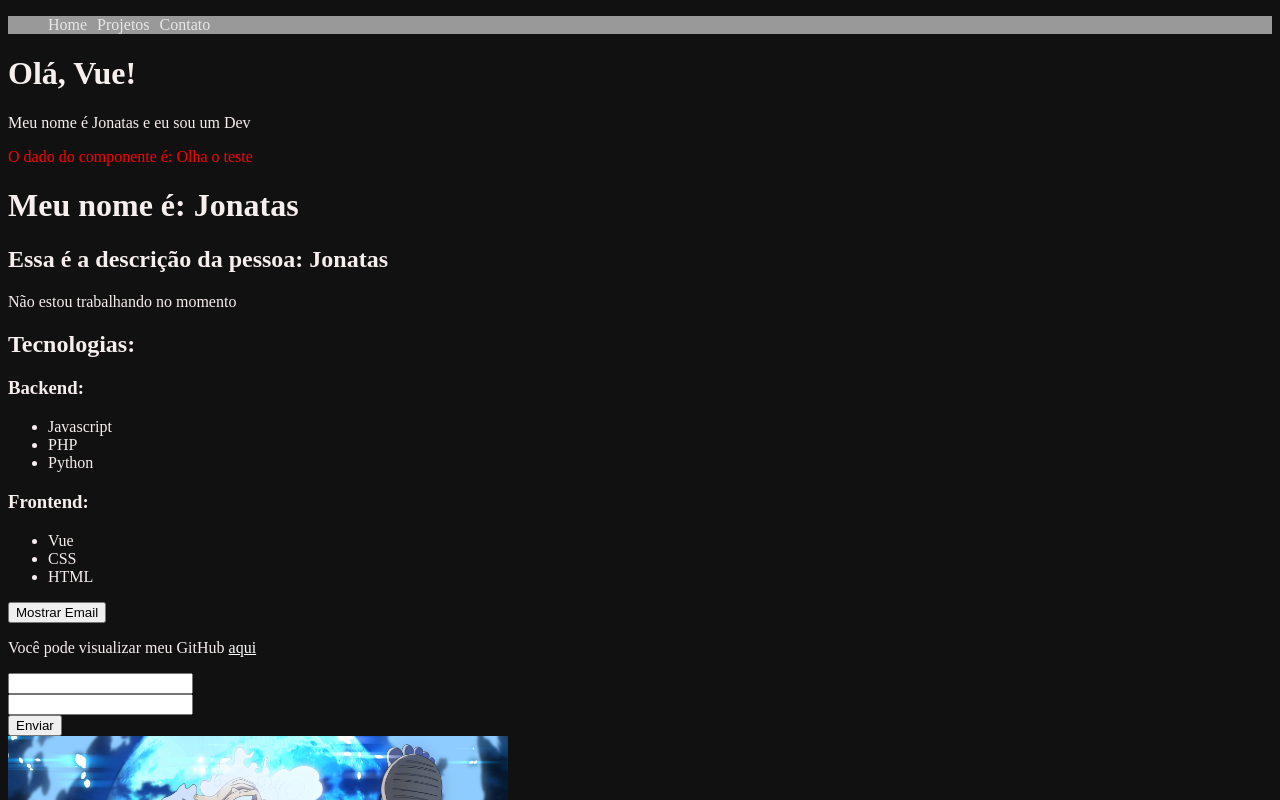
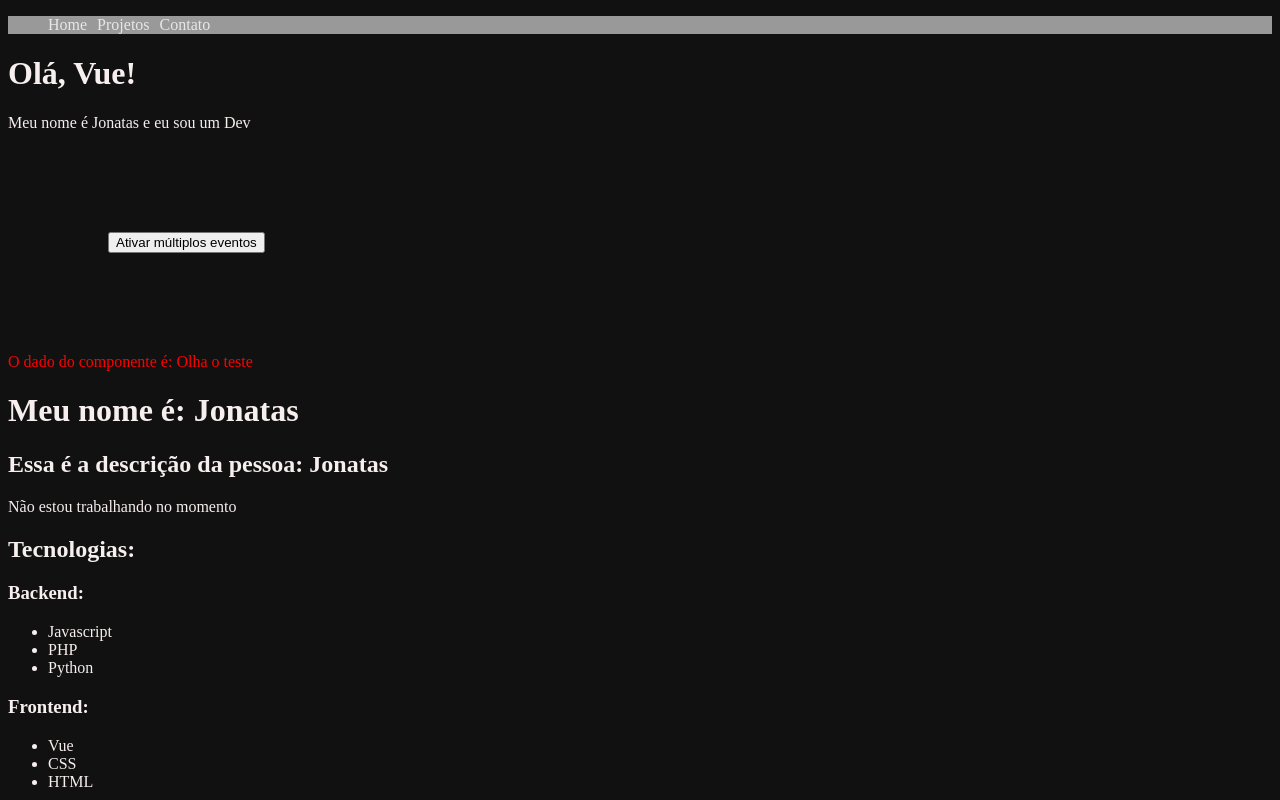
Before and after one commit to Jonatas00/VueLearning, a Vue app in the folder 2projetoVue/: page / in a window 1280 px wide. Shown: the top 800 px of the page. Built offline with nearby package versions, Linux system fonts and the light colour scheme.

Commit message:
add Multiplos Eventos

```diff
--- /dev/null
+++ b/2projetoVue/src/components/MultiplosEventos.vue
@@ -0,0 +1,34 @@
+<template>
+  <div>
+    <button @click="primeiro($event, 'Primeiro evento ativado!'), segundo($event, 'Segundo evento ativado!'), terceiro()">Ativar múltiplos eventos</button>
+    <p>{{ multiplos_eventos }}</p>
+  </div>
+</template>
+
+<script>
+  export default {
+    name: 'MultiplosEventos',
+    data() {
+      return {
+        multiplos_eventos: ''
+      }
+    },
+    methods: {
+      primeiro(e, txt) {
+        this.multiplos_eventos = txt
+      },
+      segundo (e, txt) {
+        setTimeout(() => {this.multiplos_eventos = txt}, 1000)
+      },
+      terceiro(e, txt) {
+        setTimeout(() => {this.multiplos_eventos = ""}, 2000)
+      }
+    }
+  }
+</script>
+
+<style scoped>
+  div {
+    margin: 100px;
+  }
+</style>
--- a/2projetoVue/src/components/componente.vue
+++ b/2projetoVue/src/components/componente.vue
@@ -2,12 +2,18 @@
     <div>
         <h1>Olá, Vue!</h1>
         <p>Meu nome é {{ nome }} e eu sou um {{ profissao }}</p>
+        <MultiplosEventos />
     </div>
 </template>
 
 <script>
+    import MultiplosEventos from "./MultiplosEventos.vue"
+
     export default {
         name: 'componente',
+        components: {
+            MultiplosEventos
+        },
         data() {
             return {
                 nome: "Jonatas",
```
